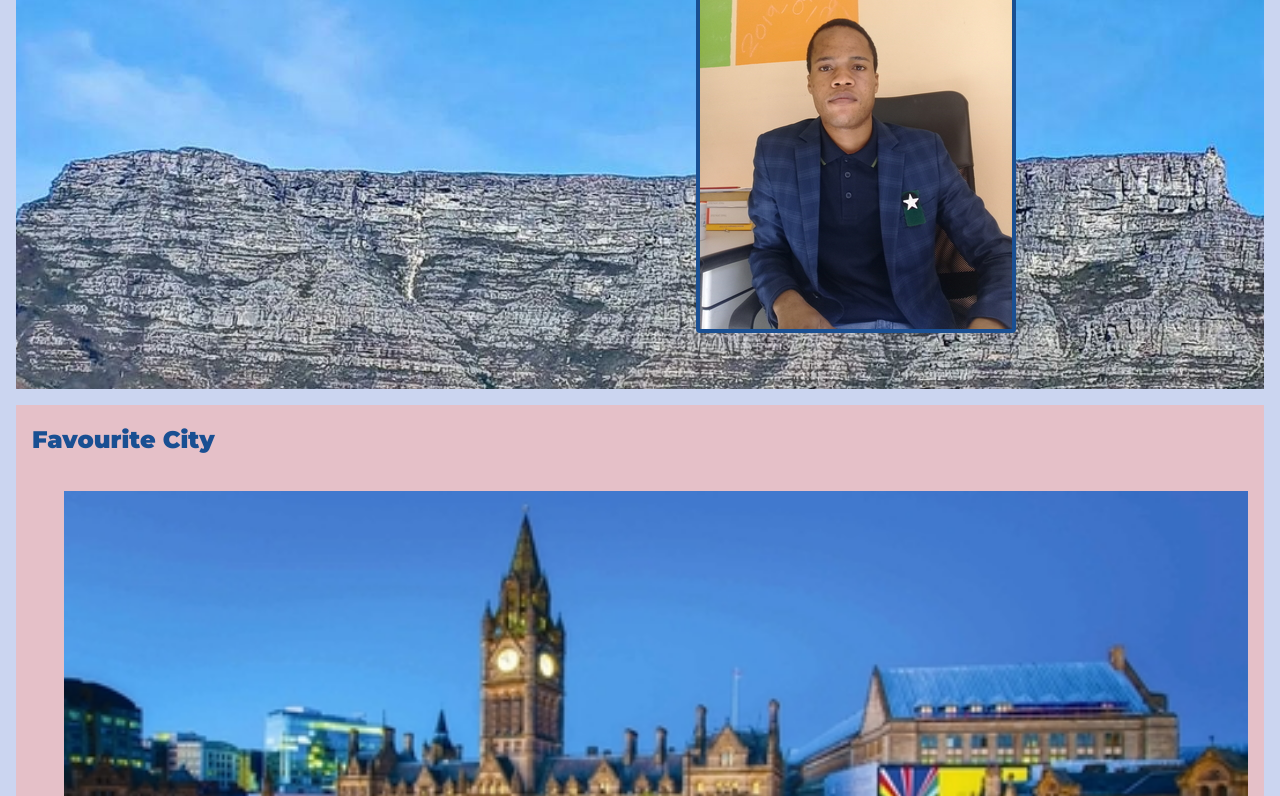
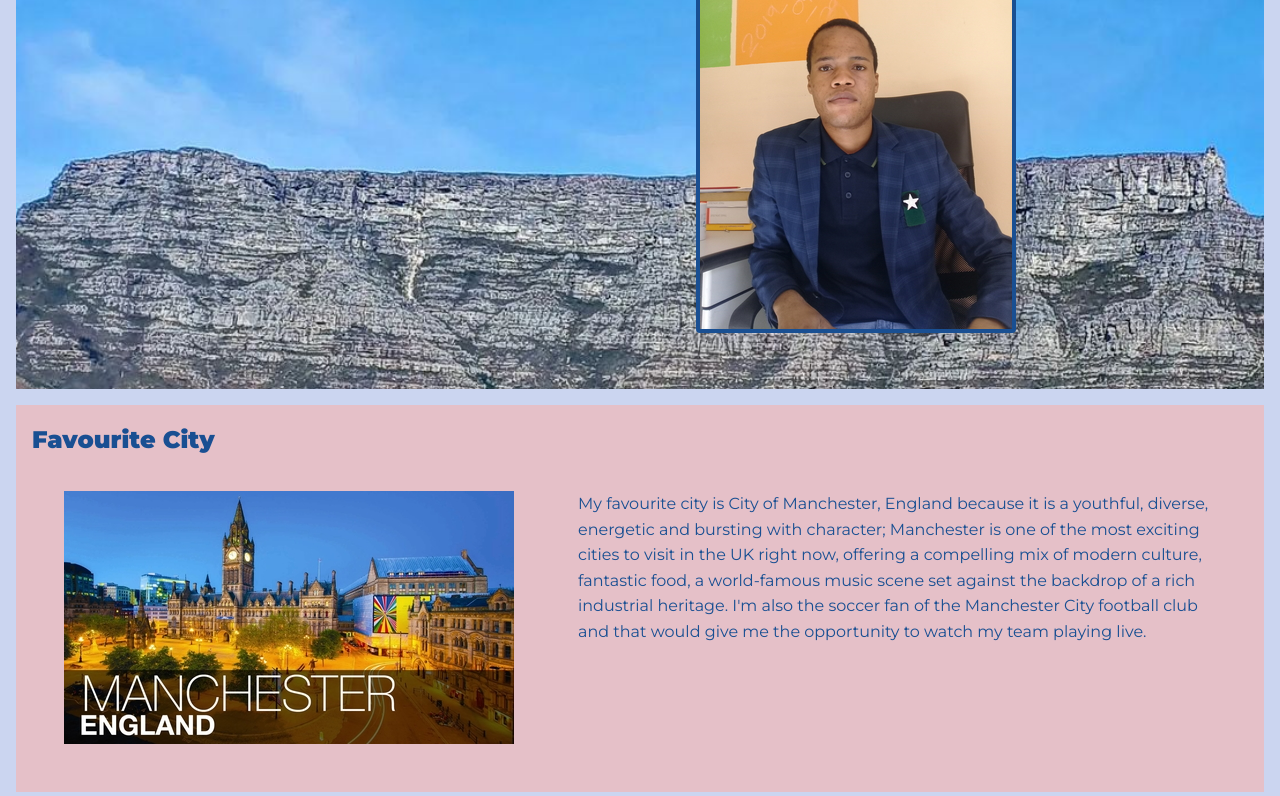
Before and after one commit to Smindlondz/basic_website, a plain HTML site: page my-webpage.html in a window 1280 px wide. Shown: the part 156-952 px from the top of the page. Drawn offline with Linux system fonts and the light colour scheme.

Commit message:
latest version-final

```diff
--- a/styles.css
+++ b/styles.css
@@ -81,8 +81,8 @@ img {
     .fav {
         display: flex;
     }
-    /* .block {
+    .block {
         display: flex;
     }
-    */
+
 }
```
